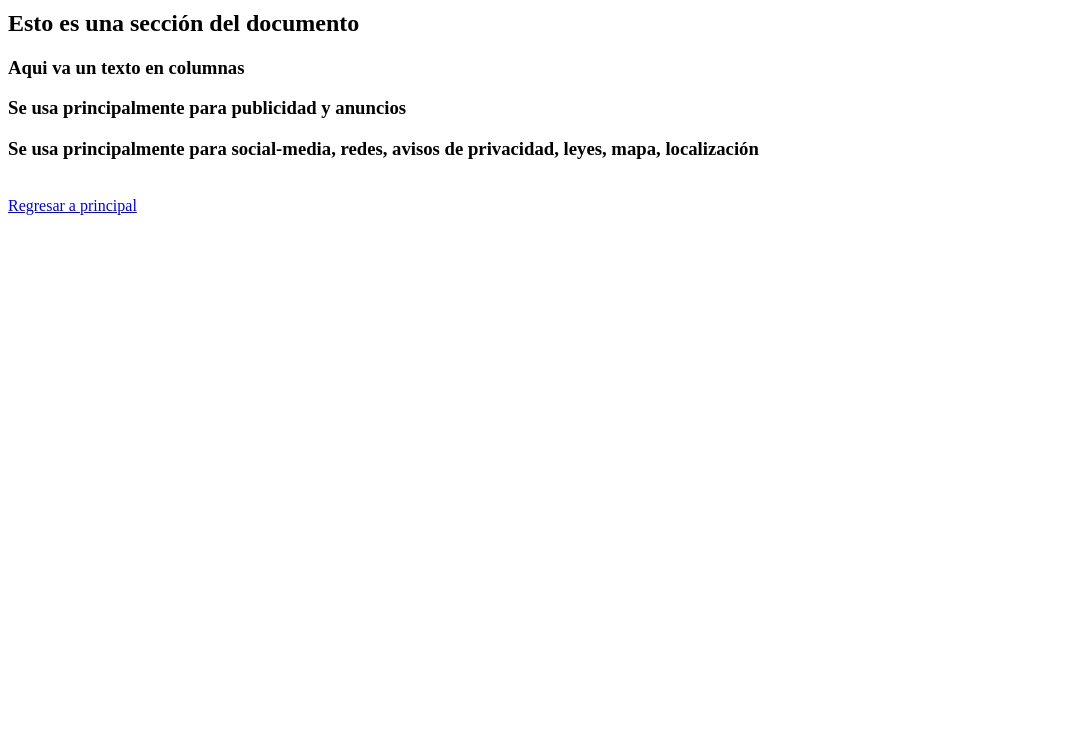
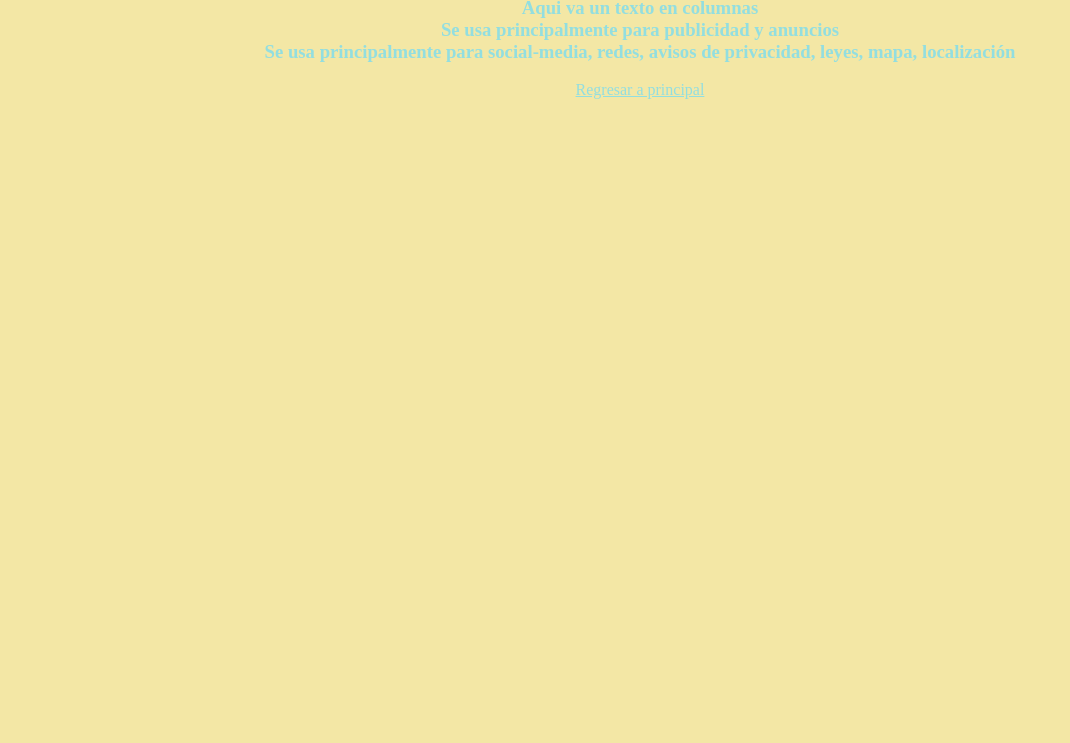
Before and after one commit to Denisexrdz/4IV7_PSW_CruzRodriguezDenise, a plain HTML site: page 02HTML/index.html in a window 1280 px wide. Shown: the part 57-800 px from the top of the page, without its empty margins (0-1070 px from the left). Drawn offline with Linux system fonts and the light colour scheme; files that its build step writes are made by us from their sources.

Commit message:
Huesos html

```diff
--- /dev/null
+++ b/02HTML/css/style.css
@@ -0,0 +1,10 @@
+*{
+    padding: 0;
+    margin: 0;
+    color: #92dee0;
+    text-align: center;
+
+}
+html, body{
+    background-color: rgb(243, 231, 165);
+}
--- a/02HTML/index.html
+++ b/02HTML/index.html
@@ -5,10 +5,11 @@
     <meta http-equiv="X-UA-Compatible" content="IE=edge">
     <meta name="viewport" content="width=device-width, initial-scale=1.0">
     <title>Mi primera pagina</title>
+    <link rel="stylesheet" href="ccs/style.css">
 </head>
 <body>
 
-<div>
+<div class="main-container">
     <header>
         <nav>
             <h1>Esta etiqueta nos sirve para crear menús </h1>
```
